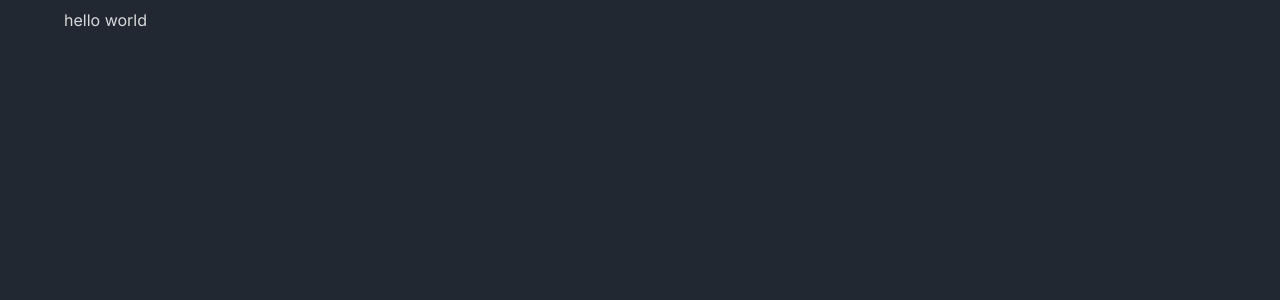
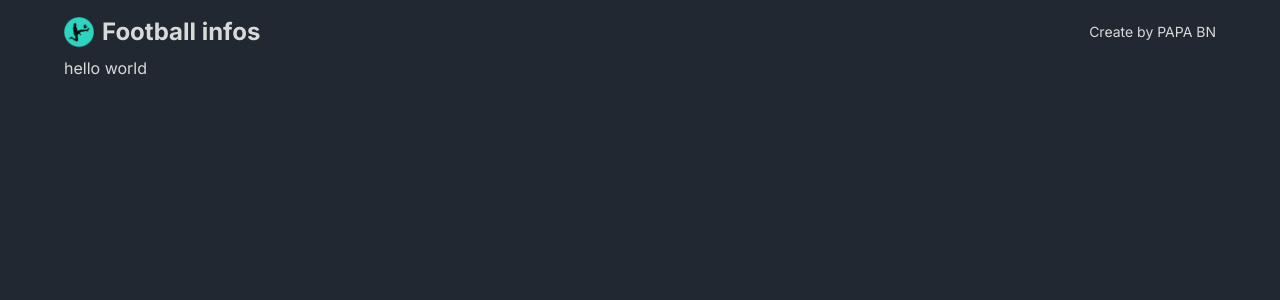
Before and after one commit to BADZA99/E-football-Nextjs-App-, a Next.js app: page / in a window 1280 px wide. Shown: the top 300 px of the page. Built offline with nearby package versions, Linux system fonts and the light colour scheme.

Commit message:
Add Navbar component to layout

```diff
--- /dev/null
+++ b/src/app/components/Navbar.tsx
@@ -0,0 +1,19 @@
+import Image from 'next/image'
+import Link from 'next/link'
+import React from 'react'
+
+const Navbar = () => {
+  return (
+    <div className='flex justify-between items-center py-2'>
+      <Link href="/" className='flex items-center space-x-2'>
+        <div className='relative w-[30px] h-[30px]'>
+            <Image src="/football-info.png" alt="logo" fill className='object-cover'/>
+        </div>
+        <span className='text-2xl font-bold none md:block'>Football infos</span>
+      </Link>
+      <p className='text-xs md:text-sm  '>Create by PAPA BN </p>
+    </div>
+  )
+}
+
+export default Navbar
--- a/src/app/layout.tsx
+++ b/src/app/layout.tsx
@@ -1,6 +1,7 @@
 import type { Metadata } from "next";
 import { Inter } from "next/font/google";
 import "./globals.css";
+import Navbar from "./components/navbar";
 
 const inter = Inter({ subsets: ["latin"] });
 
@@ -19,6 +20,7 @@ export default function RootLayout({
       <body className={inter.className}>
         <main className="px-2 md:px-16 md:py-2 text-textPrimary">
           {/* navbar */}
+          <Navbar/>
           <section className="flex space-x-4">
             {/* sidebar */}
             {children}
```
